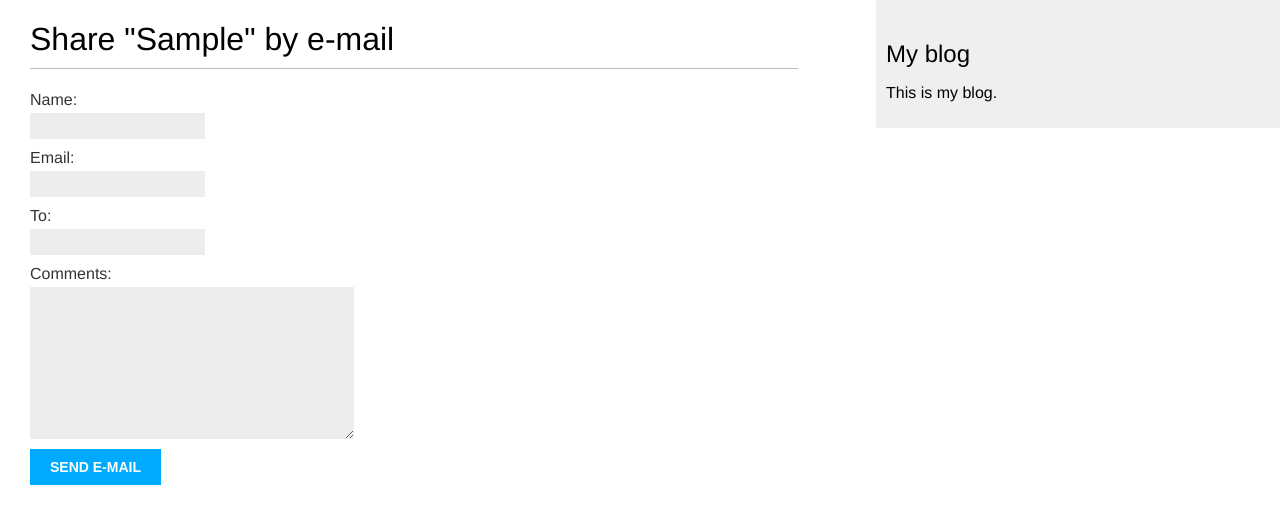
After one commit to wrchipman/blog, a Django app: page /blog/2/share/ in a window 1280 px wide. The commit adds this page. Shown: the top 524 px of the page. Run offline with Django 3.2, Linux system fonts and the light colour scheme; data comes from the database, SQL or seed files in the repository.

Commit message:
email coded

```diff
--- /dev/null
+++ b/blog/forms.py
@@ -0,0 +1,7 @@
+from django import forms
+
+class EmailPostForm(forms.Form):
+    name = forms.CharField(max_length=25)
+    email = forms.EmailField()
+    to = forms.EmailField()
+    comments = forms.CharField(required=False, widget=forms.Textarea)
--- a/blog/templates/blog/post/detail.html
+++ b/blog/templates/blog/post/detail.html
@@ -8,4 +8,9 @@
     Published {{ post.publish }} by {{ post.author }}
   </p>
   {{ post.body|linebreaks }}
+  <p>
+    <a href="{% url "blog:post_share" post.id %}">
+       Share this post
+    </a>
+  </p>
 {% endblock %}
--- /dev/null
+++ b/blog/templates/blog/post/share.html
@@ -0,0 +1,18 @@
+{% extends "blog/base.html" %}
+{% block title %}Share a post{% endblock %}
+
+{% block content %}
+  {% if sent %}
+    <h1>E-mail succesfully sent</h1>
+    <p>
+      "{{ post.title }}" was successfully sent to {{ form.cleaned_data.to }}
+    </p>
+  {% else %}
+    <h1> Share "{{ post.title }}" by e-mail</h1>
+    <form action="." method="post">
+      {{ form.as_p }}
+      {% csrf_token %}
+      <input type='submit' value="Send e-mail">
+    </form>
+  {% endif %}
+{% endblock %}
--- a/blog/urls.py
+++ b/blog/urls.py
@@ -8,6 +8,6 @@ urlpatterns = [
     # path('', views.post_list, name='post_list'),
     path('', views.PostListView.as_view(), name='post_list'),
     path('<int:year>/<int:month>/<int:day>/<slug:post>/',
-         views.post_detail,
-         name='post_detail'),
+         views.post_detail, name='post_detail'),
+    path('<int:post_id>/share/', views.post_share, name='post_share'),
 ]
--- a/blog/views.py
+++ b/blog/views.py
@@ -2,6 +2,31 @@ from django.shortcuts import render, get_object_or_404
 from django.core.paginator import Paginator, EmptyPage, PageNotAnInteger
 from django.views.generic import ListView
 from .models import Post
+from .forms import EmailPostForm
+from django.core.mail import send_mail
+
+
+def post_share(request, post_id):
+    #retrieve post by id
+    post = get_object_or_404(Post, id=post_id, status='published')
+    sent = False
+    if request.method == 'POST':
+        #form was submitted
+        form=EmailPostForm(request.POST)
+        if form.is_valid():
+            #form fields passed validation
+            cd=form.cleaned_data
+            post_url = request.build_absolute_uri(post.get_absolute_url())
+            subject = '{} ({}) recommends you reading "{}"'.format(cd['name'], cd['email'], post.title)
+            message = 'Read "{}" at  {}\n\n{}\'s comments: {}'.format(post.title, post_url, cd['name'], cd['comments'])
+            send_mail(subject, message, 'admin@myblog.com', [cd['to']])
+            sent = True
+
+    else:
+        form = EmailPostForm()
+
+    return render(request, 'blog/post/share.html', {'post': post, 'form': form, 'sent': sent})
+
 
 
 def post_list(request):
--- a/mysite/settings.py
+++ b/mysite/settings.py
@@ -119,3 +119,5 @@ USE_TZ = True
 # https://docs.djangoproject.com/en/dev/howto/static-files/
 
 STATIC_URL = '/static/'
+
+EMAIL_BACKEND = 'django.core.mail.backends.console.EmailBackend'
```
